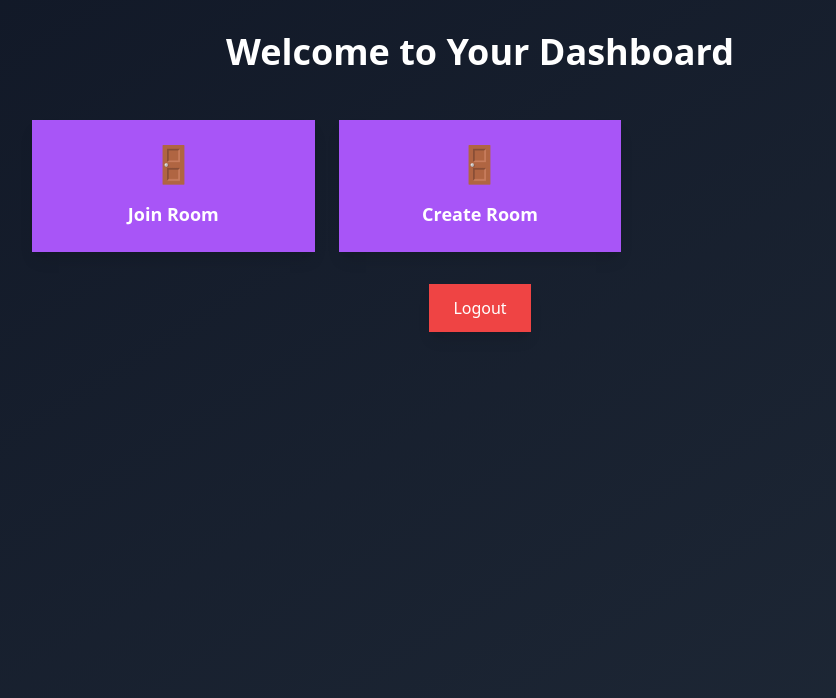
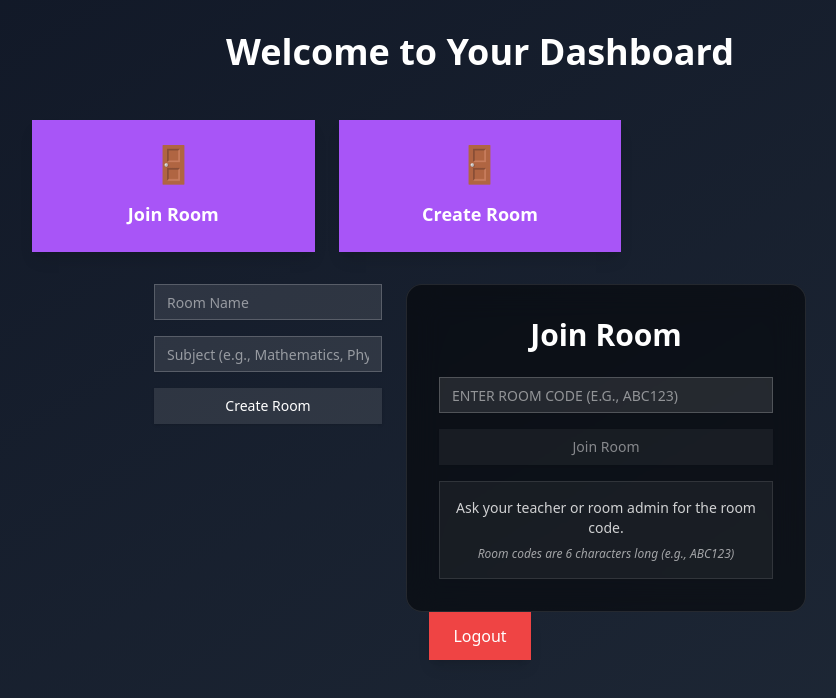
Before and after one commit to segfal/Quizify, a Next.js app in the folder client/: page /dashboard in a window 1280 px wide. Shown: the top 698 px of the page, without its empty margins (160-996 px from the left). Built offline with nearby package versions, Linux system fonts and the light colour scheme; no server answers.

Commit message:
fix frontend

```diff
--- a/client/src/app/dashboard/page.tsx
+++ b/client/src/app/dashboard/page.tsx
@@ -4,6 +4,8 @@ import { motion } from 'framer-motion';
 import { useRouter } from 'next/navigation';
 import DashboardButton from '@/components/dashboard/DashboardButton';
 import { LogoutButton } from '@/components/auth/LogoutButton';
+import CreateRoom from '@/components/room/CreateRoom';
+import JoinRoom from '@/components/room/JoinRoom';
 
 const containerVariants = {
     hidden: { opacity: 0 },
@@ -68,6 +70,11 @@ const Dashboard = () => {
                     ))}
                 </motion.div>
 
+                <div className="flex flex-col md:flex-row justify-center gap-6 mt-8">
+                    <CreateRoom />
+                    <JoinRoom />
+                </div>
+
                 <div className="text-center">
                     <LogoutButton />
                 </div>
```
